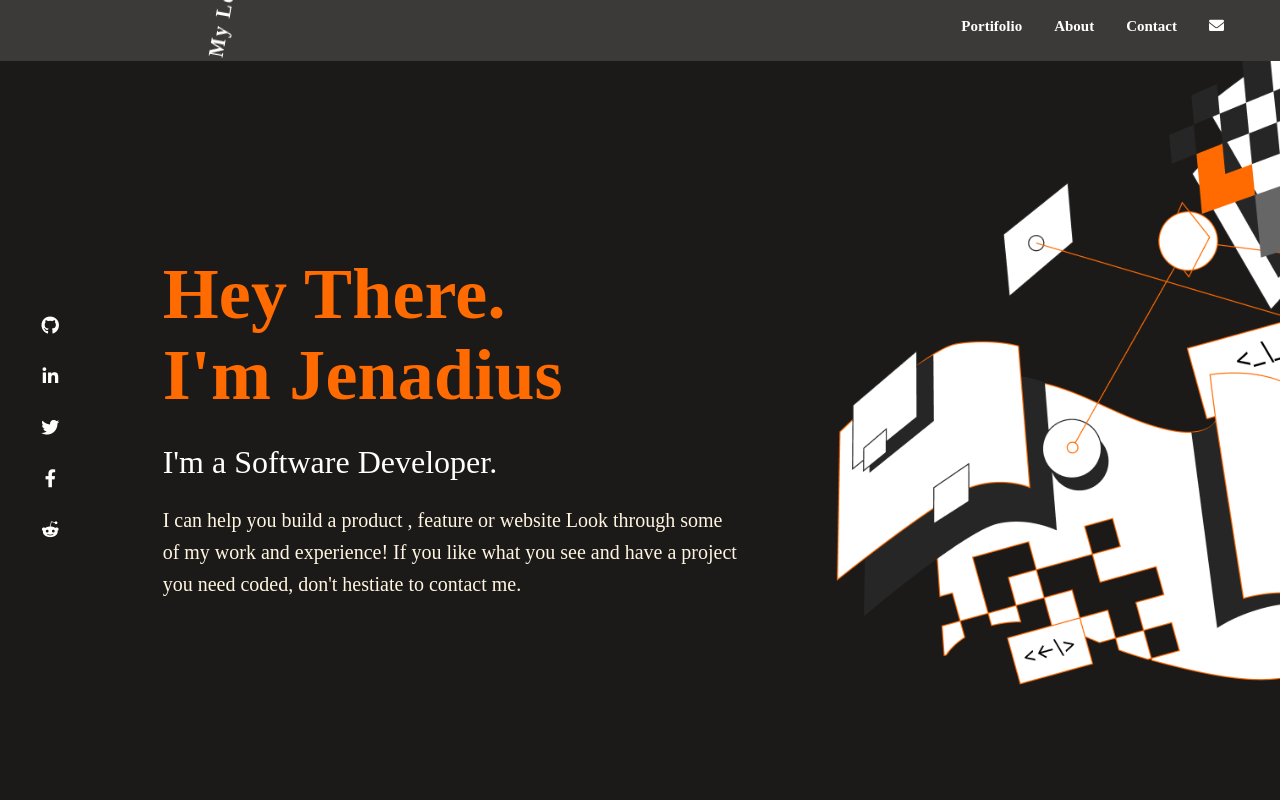
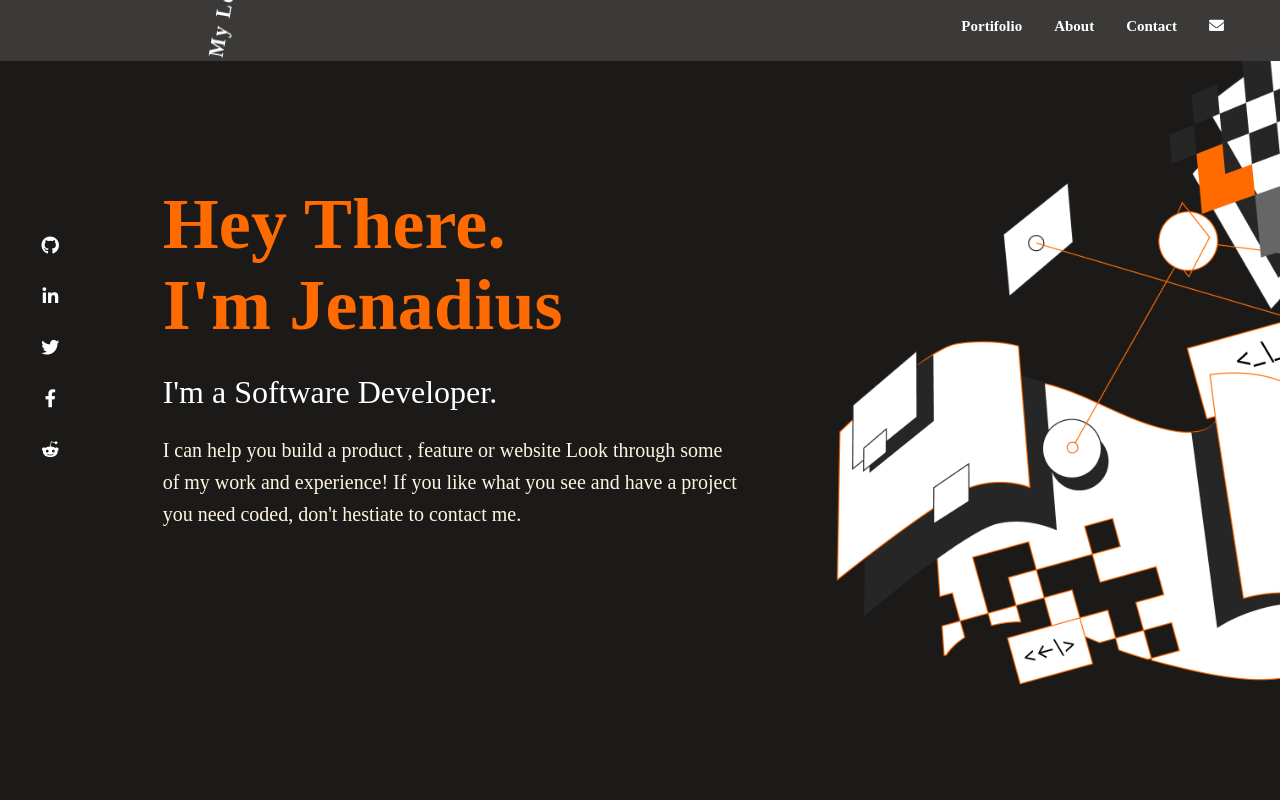
Before and after one commit to jenadiusnicholaus/my_portifolio_site, a website: page index.html in a window 1280 px wide. Shown: the top 800 px of the page. Drawn offline with Linux system fonts and the light colour scheme.

```diff
--- a/assets/css/widescreen.css
+++ b/assets/css/widescreen.css
@@ -71,7 +71,7 @@
 
   .hero .description {
     padding-right: 40vw;
-    margin: 80px 0 251px 0;
+    margin: 10px 0 251px 0;
   }
 
   .description h1 {
@@ -104,7 +104,7 @@
     margin-right: 87px;
     width: 80px;
     padding: 10px;
-    margin-top: 150px;
+    margin-top: 70px;
     color: #fff;
     display: flex;
     flex-direction: column;
```
